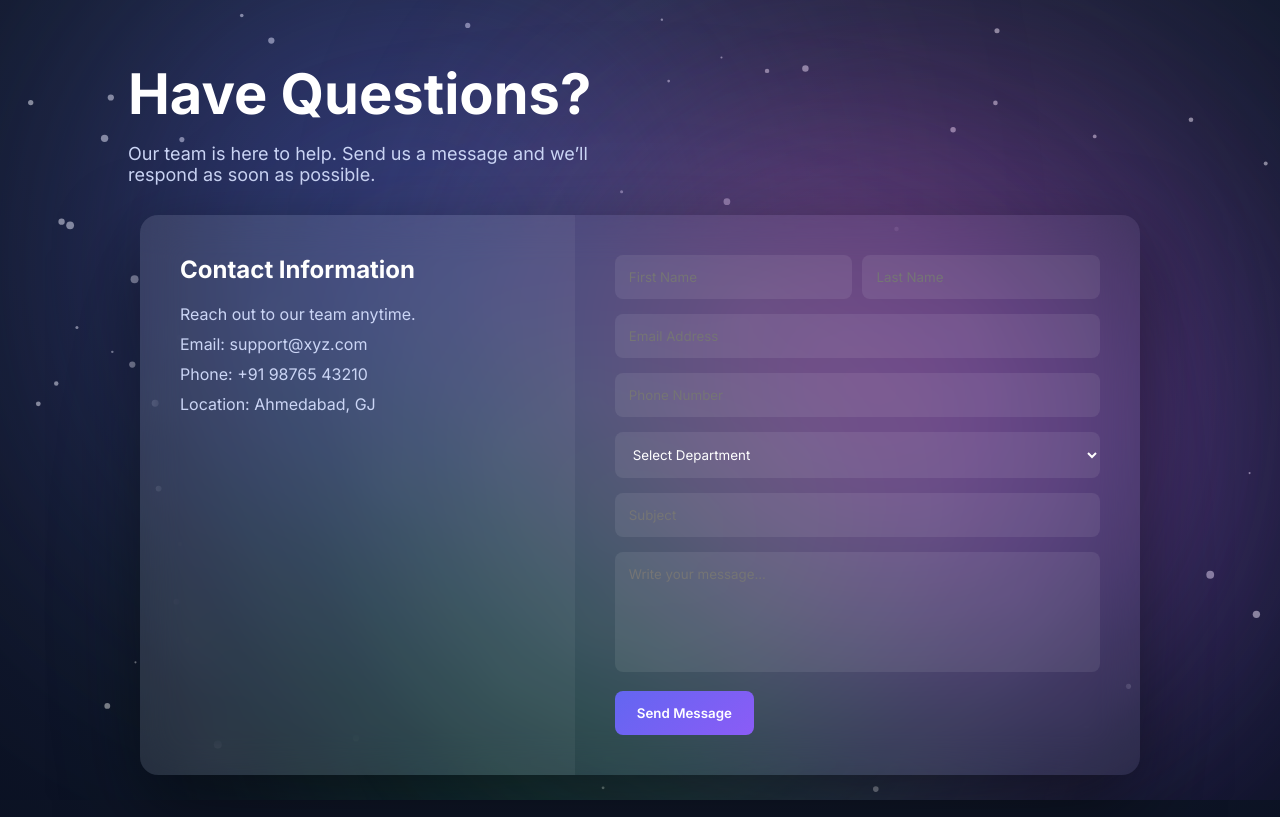
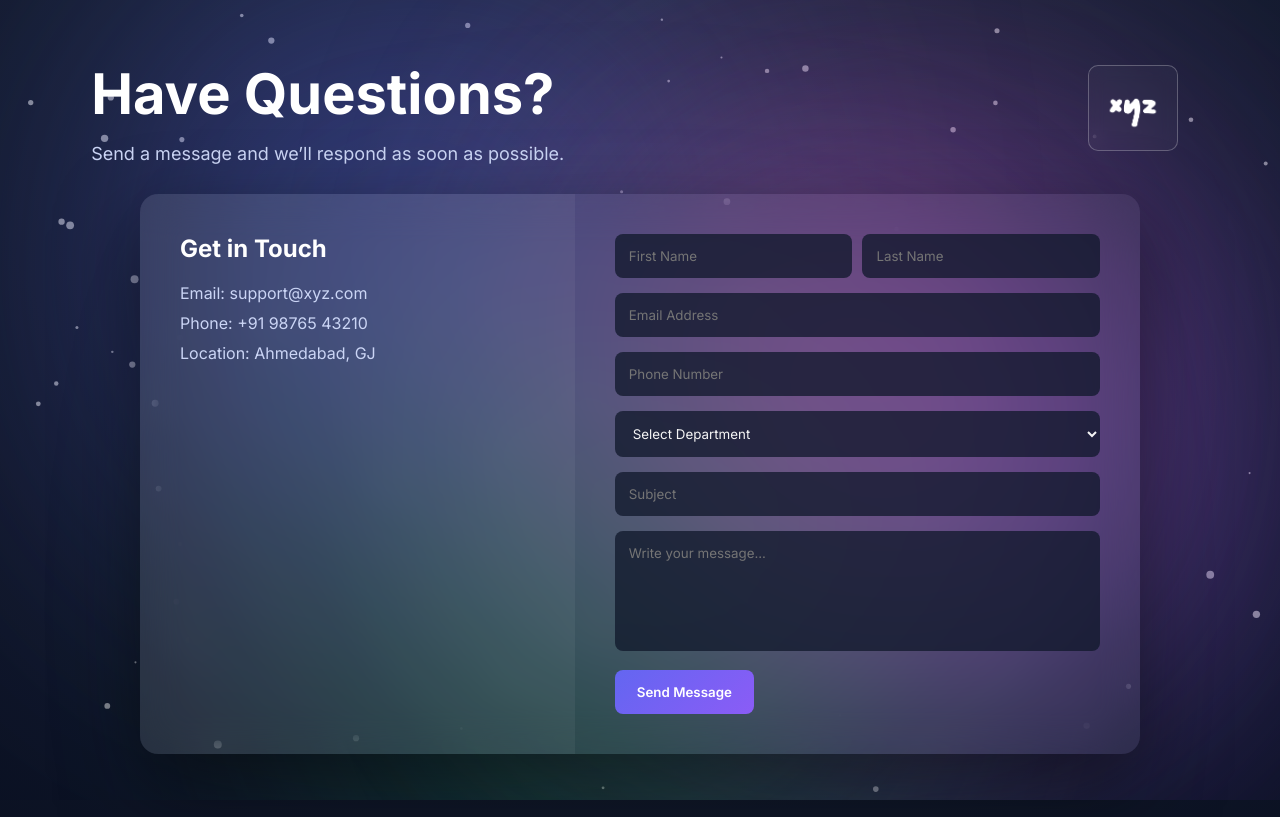
Before and after one commit to d12ksh/cse250-project1, a website built with Vite: page frontend/index.html in a window 1280 px wide. Shown: the top 817 px of the page. Built offline with nearby package versions, Linux system fonts and the light colour scheme.

Commit message:
Finished UI

```diff
--- a/frontend/index.html
+++ b/frontend/index.html
@@ -37,13 +37,15 @@
         <h1>Have Questions?</h1>
 
         <p>
-            Our team is here to help. Send us a message and we’ll respond as soon as possible.
+            Send a message and we’ll respond as soon as possible.
         </p>
 
     </div>
 
 </section>
-
+<div class="site-logo">
+    <img src="xyz-logo.png" alt="XYZ Logo">
+</div>
 
 
 <!-- CONTACT SECTION -->
@@ -55,9 +57,8 @@
 
         <div class="contact-info">
 
-            <h2>Contact Information</h2>
+            <h2>Get in Touch</h2>
 
-            <p>Reach out to our team anytime.</p>
 
             <p>Email: support@xyz.com</p>
 
--- a/frontend/style.css
+++ b/frontend/style.css
@@ -17,13 +17,85 @@ body{
 
 }
 
+.site-logo{
+
+    position:absolute;
+
+    top:65px;
+    right:8%;
+
+    padding:10px 14px;
+
+    border:1.5px solid rgba(255,255,255,0.25);
+
+    border-radius:10px;
+
+    background:rgba(255,255,255,0.03);
+
+    backdrop-filter:blur(8px);
+
+    transition:all .35s ease;
+
+}
+
+//* LOGO */
+
+.site-logo{
+
+    position:absolute;
+
+    top:65px;
+    right:10%;
+
+    padding:12px 16px;
+
+    border:1.5px solid rgba(255,255,255,0.25);
+    border-radius:14px;
+
+    background:rgba(255,255,255,0.03);
+    backdrop-filter:blur(10px);
+
+    transition:all .35s ease;
+
+}
+
+/* logo image */
+
+.site-logo img{
+
+    width:60px;
+
+    filter:brightness(0) invert(1);
+
+}
+
+/* hover */
+
+.site-logo:hover{
+
+    border-color:#8b5cf6;
+
+    box-shadow:
+            0 0 12px rgba(139,92,246,.6),
+            0 0 30px rgba(99,102,241,.35);
+
+    transform:translateY(-2px);
+
+}
+
+.site-logo:hover img{
+
+    transform:scale(1.05);
+
+}
 
 /* HERO */
 
 .hero{
-
-    padding:60px 10% 40px;
-
+    padding:60px 4% 40px;
+    position:relative;
+    max-width:1200px;
+    margin:0 auto;
 }
 
 .hero-content h1{
@@ -133,12 +205,16 @@ input, textarea, select{
 
     border:none;
 
-    background:rgba(255,255,255,0.08);
+    background:rgba(15,23,42,0.75);
 
-    color:white;
+    color:whitesmoke;
 
     transition:.25s;
 
+}
+select option{
+    color:black;
+    background:white;
 }
 
 textarea{
```
Also changed, not shown: frontend/xyz-logo.png (added).
